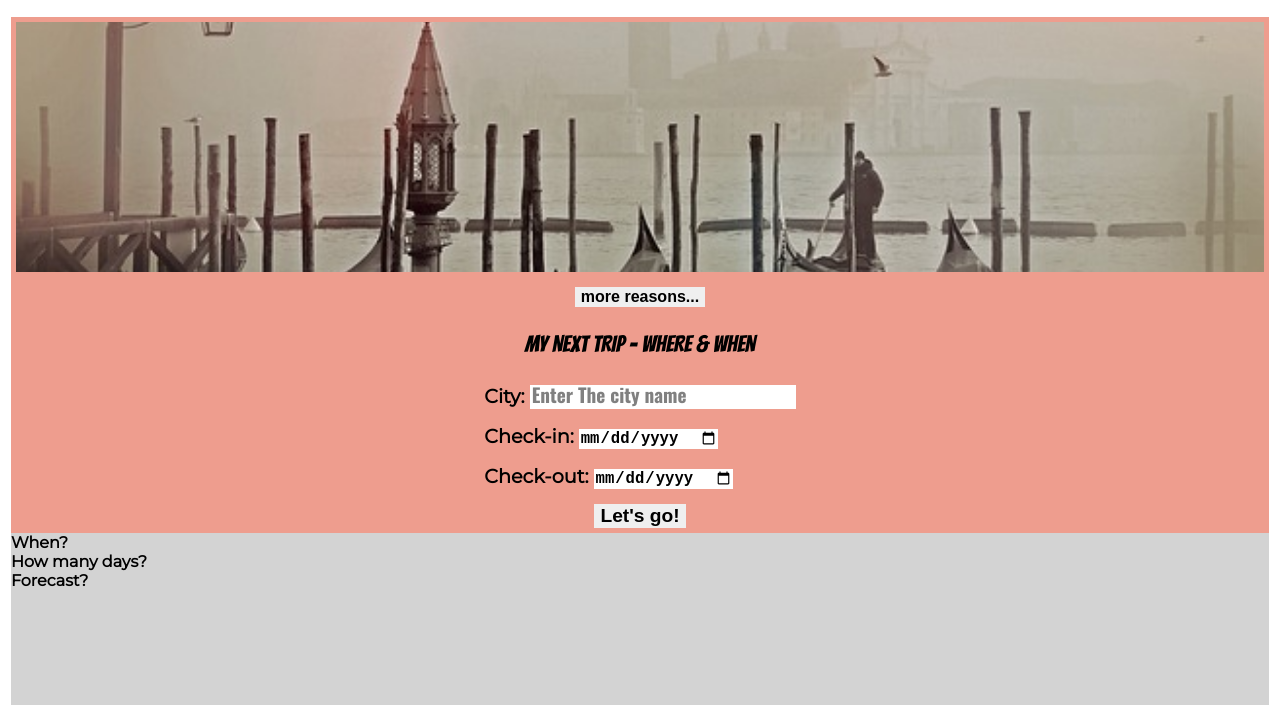
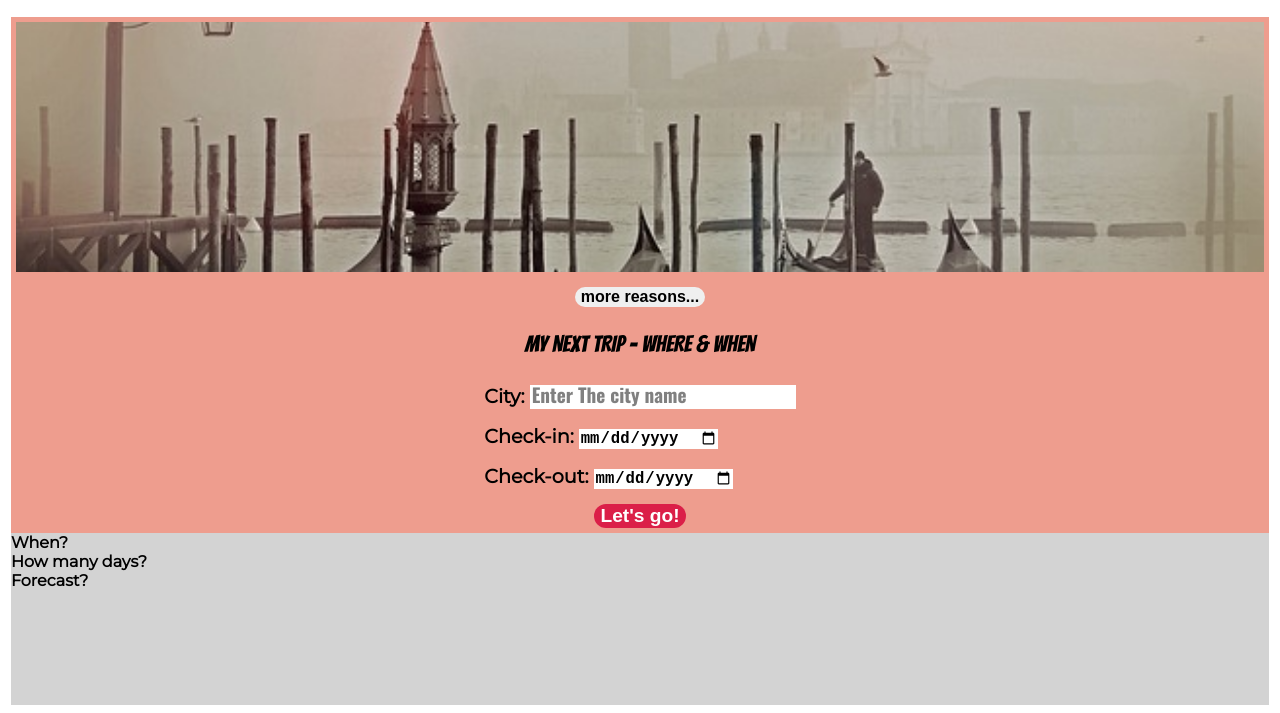
Before and after one commit to MarceloMSilveira/CAPSTONE_FINAL, a website built with webpack: page src/client/views/index.html in a window 1280 px wide. Shown: the part 163-876 px from the top of the page. Built offline with nearby package versions, Linux system fonts and the light colour scheme; a web font is replaced by a local one.

Commit message:
buttons styles

```diff
--- a/src/client/styles/style.scss
+++ b/src/client/styles/style.scss
@@ -105,8 +105,31 @@ span{
 
 .inputBut{
     align-self: center;
+    background-color: #DB1F48;
+    color: #fff;
+    border-radius: 15px;
+    transition: background-color 1s;
 }
 
+.inputBut:hover {
+    background-color: #004369;
+}
+
+.inputBut:focus,
+.inputBut:active {
+    background-color: black;
+    transition: none;
+}
+
+#changeImg{
+    border-radius: 15px;
+    transition: background-color 1s;
+}
+
+#changeImg:hover {
+    color: khaki;
+    background-color: grey;
+}
 
 @media (min-width: 600px) and (max-width: 1200px){
     .main{
--- a/src/client/views/index.html
+++ b/src/client/views/index.html
@@ -15,7 +15,7 @@
                 <div class="mainLeft">
                   <div id="imgFromPixabay" class="image-container"></div>
                   <div class="userNotes">
-                      <input id="changeImg" type="button" value="more reasons...">
+                      <input id="changeImg" type="button" title="See more photos" value="more reasons...">
                   </div>
                 </div>
                 <div class="mainRight">
@@ -30,7 +30,7 @@
                       <label>Check-out:
                         <input type="date" id="backDate">
                       </label>
-                      <button id="generate" class="inputBut" type = "submit"> Let's go! </button>
+                      <button id="generate" class="inputBut" type = "submit" title="Time for fun!"> Let's go! </button>
                     </div>
                 </div>
             </div>
```
